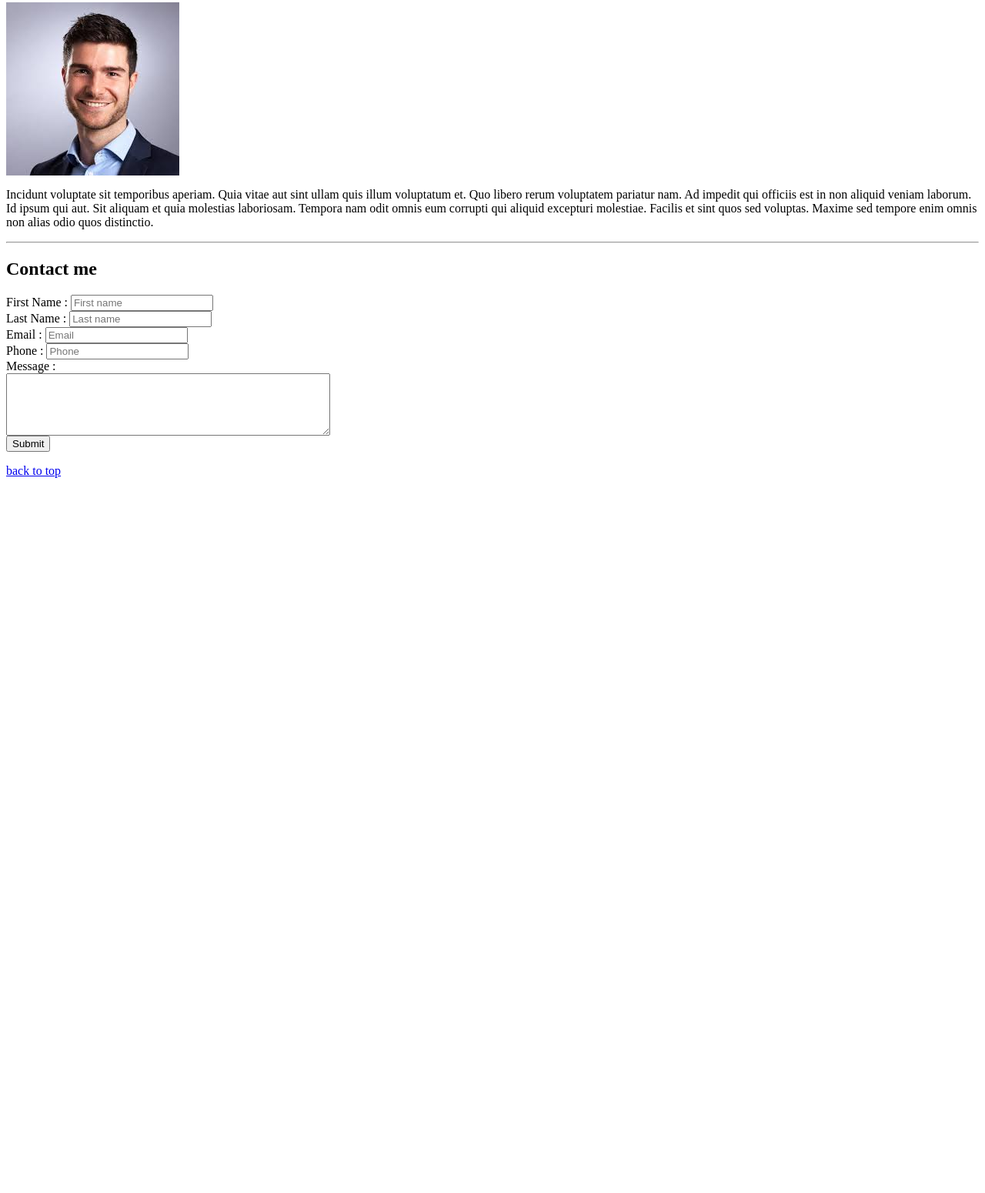
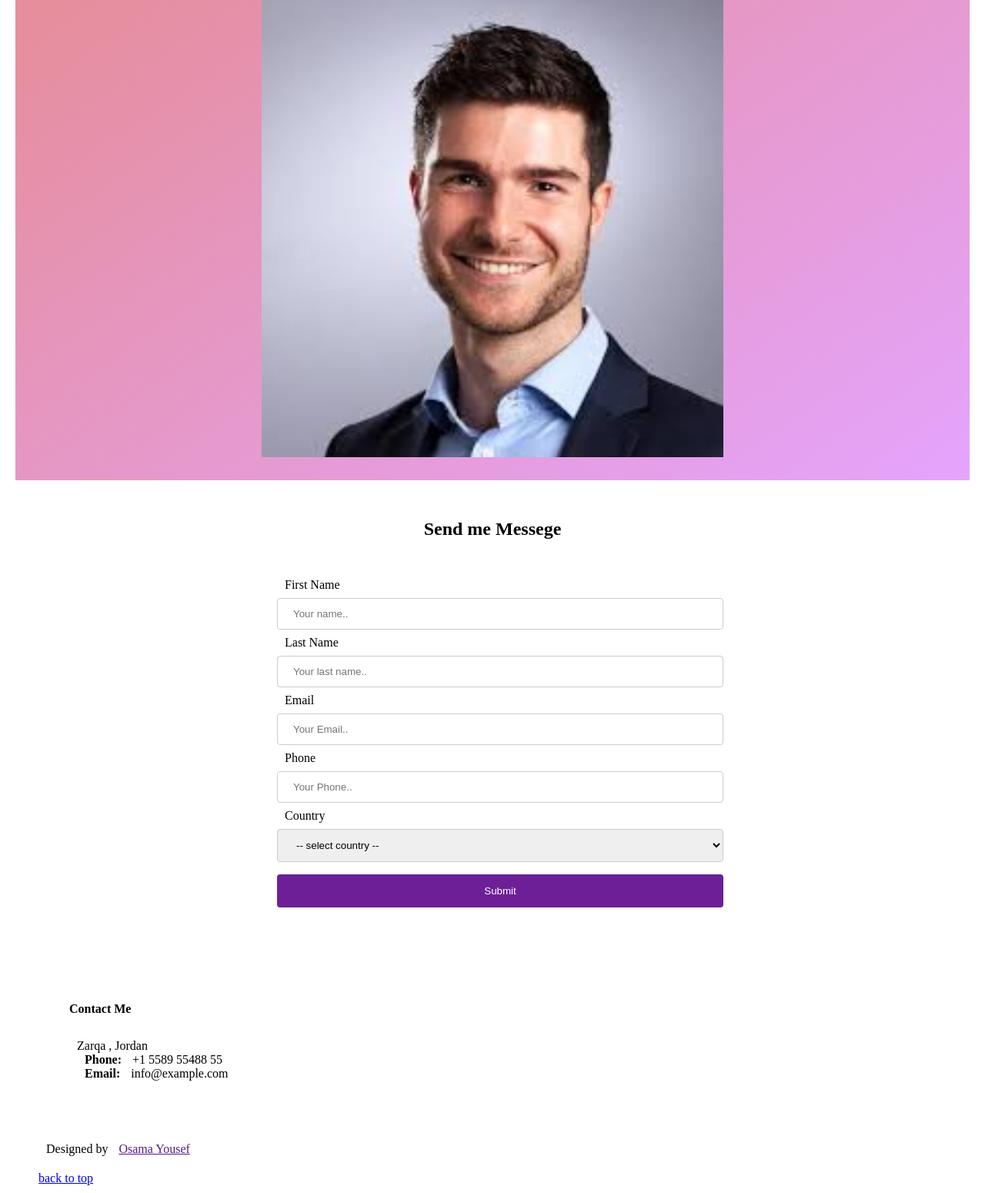
Before and after one commit to semo4/MyWebSite, a plain HTML site: page index.html in a window 1280 px wide. Shown: the part 1143-2693 px from the top of the page at 77% size. Before the commit the page ends 1772 px from the top, so only its background shows below. Drawn offline with Linux system fonts and the light colour scheme.

Commit message:
add css to html

```diff
--- a/index.html
+++ b/index.html
@@ -2,103 +2,134 @@
     <head>
         <title>Osama Yousef</title>
         <link rel="shortcut icon" type="image/x-icon" href="images/f.png" />
+        <link rel="stylesheet" href="style.css"/>
+
     </head>
     <body>
         <header>
             <nav>
                 <ul>
-                    <li id="home">Home
-                        <ol>
-                            <li>
-                                <a href="#one">Section 1</a>
-
-                            </li>
-                            <li>
-                                <a href="#two">Section 2</a>
-
-                            </li>
-                            <li>
-                                <a href="#three">section 3</a>
-                            </li>
-
-                        </ol>
-                    </li>
-                    <li><a href="#about">About me</a></li>
+                    <li id="home">Home</li>
+                    <li><a href="#about">About</a></li>
                     <li><a href="#contact">Contact</a></li>
 
                 </ul>
             </nav>
         </header>
-        <hr>
-        <section id="one">
+
+        <section id="one" class="section-one back-one">
             <div>
                 <h1>Progamming Language</h1>
-                <img src="images/images.jpg"></img>
+
                 <p>
                     A programming language is a formal language comprising a set of instructions that produce various kinds of output. Programming languages are used in computer programming to implement algorithms. Most programming languages consist of instructions for computers
                 </p>
+                <img src="images/images.jpg"></img>
+            </div>
+        </section>
+
+
+
+        <section id="three" class="section-one back-twq">
+            <div>
+                <h1>Version Control System</h1>
+
+
+                <p>
+                    In software engineering, version control is a class of systems responsible for managing changes to computer programs, documents, large web sites, or other collections of information. Version control is a component of software configuration management
+                </p>
+
+                    <img src="images/v.png"></img>
+            </div>
+        </section>
+
+        <section id="about" class="section-one back-three">
+            <div>
+                <h1>
+                    About me
+                </h1>
+
+                <p>
+                    Incidunt voluptate sit temporibus aperiam. Quia vitae aut sint ullam quis illum voluptatum et. Quo libero rerum voluptatem pariatur nam. Ad impedit qui officiis est in non aliquid veniam laborum. Id ipsum qui aut. Sit aliquam et quia molestias laboriosam. Tempora nam odit omnis eum corrupti qui aliquid excepturi molestiae. Facilis et sint quos sed voluptas. Maxime sed tempore enim omnis non alias odio quos distinctio.
+                </p>
+                <img src="images/i.jpg" alt="">
+            </div>
+        </section>
+
+
+        <section id="contact">
+            <div class="container">
+                <h1>
+                    Send me Messege
+                </h1>
+                <div class="form-contr">
+                    <form action="#">
+                        <label for="fname">First Name</label>
+                        <input type="text" id="fname" name="firstname" placeholder="Your name..">
+
+                        <label for="lname">Last Name</label>
+                        <input type="text" id="lname" name="lastname" placeholder="Your last name..">
+
+                        <label for="email">Email</label>
+                        <input type="email" id="email" name="email" placeholder="Your Email..">
+
+                        <label for="phone">Phone</label>
+                        <input type="tel" id="phone" name="phone" placeholder="Your Phone..">
+
+                        <label for="country">Country</label>
+                        <select id="country" name="country">
+                            <option value="">-- select country --</option>
+                          <option value="jordan">Jordan</option>
+                          <option value="syria">Syria</option>
+                          <option value="UAE">UAE</option>
+                          <option value="KAS">KSA</option>
+                        </select>
+
+                        <input type="submit" value="Submit">
+                      </form>
+                </div>
+
 
             </div>
         </section>
-        <hr>
-        <section id="two">
-            <div>
-                <h1>Progamming</h1>
-                <img src="images/download.png"></img>
-                <p>
-                    Computer programming is the process of designing and building an executable computer program to accomplish a specific computing result or to perform a specific task </p>
 
-            </div>
-        </section>
-        <hr>
-        <section id="three">
-            <div>
-                <h1>Version Control System</h1>
 
-                <img src="images/v.png"></img>
-                <p>
-                    In software engineering, version control is a class of systems responsible for managing changes to computer programs, documents, large web sites, or other collections of information. Version control is a component of software configuration management</p>
+        <footer>
+            <div class="footer-newsletter">
 
-            </div>
-        </section>
-        <hr>
-        <section id="about">
-            <h1>
-               About me
-            </h1>
-            <img src="images/i.jpg" alt="">
-            <p>
-                Incidunt voluptate sit temporibus aperiam. Quia vitae aut sint ullam quis illum voluptatum et. Quo libero rerum voluptatem pariatur nam. Ad impedit qui officiis est in non aliquid veniam laborum. Id ipsum qui aut. Sit aliquam et quia molestias laboriosam. Tempora nam odit omnis eum corrupti qui aliquid excepturi molestiae. Facilis et sint quos sed voluptas. Maxime sed tempore enim omnis non alias odio quos distinctio.
-            </p>
-        </section>
-        <hr>
 
-        <section id="contact">
-            <h1>
-               Contact me
-            </h1>
-            <form  action="">
-                <label>First Name :</label>
-                <input type="text" placeholder="First name"/>
-                <br>
-                <label>Last Name :</label>
-                <input type="text" placeholder="Last name"/>
-                <br>
-                <label>Email :</label>
-                <input type="email"  placeholder="Email"/>
-                <br>
-                <label>Phone :</label>
-                <input type="tel"  placeholder="Phone"/>
-                <br>
-                <label>Message :</label>
-                <br>
-                <textarea cols="50" rows="5"></textarea>
-                <br>
-                <button type="submit" name="Submit">Submit</button>
 
-            </form>
-        </section>
-        <a href="#home">back to top</a>
+              <div class="footer-top">
+                <div class="container">
+                  <div class="row">
+
+                    <div class="col-lg-3 col-md-6 footer-contact">
+                      <h4>Contact Me</h4>
+                      <p>
+                        Zarqa , Jordan <br>
+
+                        <strong>Phone:</strong> +1 5589 55488 55<br>
+                        <strong>Email:</strong> info@example.com<br>
+                      </p>
+
+                    </div>
+                  </div>
+                </div>
+              </div>
+
+              <div class="container">
+                <div class="credits">
+                  <!-- All the links in the footer should remain intact. -->
+                  <!-- You can delete the links only if you purchased the pro version. -->
+                  <!-- Licensing information: https://bootstrapmade.com/license/ -->
+                  <!-- Purchase the pro version with working PHP/AJAX contact form: https://bootstrapmade.com/eterna-free-multipurpose-bootstrap-template/ -->
+                  Designed by <a href="">Osama Yousef</a>
+                </div>
+              </div>
+              <a href="#home">back to top</a>
+        </footer>
+
+
 
     </body>
 </html>
--- /dev/null
+++ b/style.css
@@ -0,0 +1,131 @@
+*{
+    padding:10px;
+    margin:0;
+
+}
+
+header{
+
+    background:  #808080;
+    height:50px;
+}
+nav ul li {
+    position: relative;
+    left: 125px;
+
+    padding: 15px;
+    margin: 15px;
+
+    font-size: 20px;
+    align-items: center;
+    overflow: hidden;
+
+}
+nav ul a{
+    text-decoration: none;
+    color : black;
+}
+
+
+
+nav ul li{
+    margin : 0 auto;
+    display: inline;
+    padding: 5px;
+}
+
+.section-one{
+
+    display: flex;
+    justify-content: center;
+    align-items: center;
+    overflow: hidden;
+
+}
+.back-one{
+    background: linear-gradient(to bottom right, #E68A8B, #E5A4FD);
+}
+.back-two{
+    background: linear-gradient(to bottom right, #E68A8B, #E5A4FD);
+}
+.back-three{
+    background: linear-gradient(to bottom right, #E68A8B, #E5A4FD);
+}
+h1{
+
+    text-align: center;
+    margin: 20px;;
+}
+
+p{
+    justify-content: center;
+    padding: 20px;
+}
+.section-one img
+{
+    display: block;
+  margin-left: auto;
+  margin-right: auto;
+  width: 50%;
+}
+
+
+.form-contr{
+    position: relative;
+
+    width: 50%;
+    align-items: center;
+    justify-items: center;
+    left: 25%;
+
+}
+
+
+
+section input[type=text], select {
+    width: 100%;
+    padding: 12px 20px;
+    margin: 8px 0;
+    display: inline-block;
+    border: 1px solid #ccc;
+    border-radius: 4px;
+    box-sizing: border-box;
+  }
+  section input[type=email], select {
+    width: 100%;
+    padding: 12px 20px;
+    margin: 8px 0;
+    display: inline-block;
+    border: 1px solid #ccc;
+    border-radius: 4px;
+    box-sizing: border-box;
+  }
+
+  section input[type=tel], select {
+    width: 100%;
+    padding: 12px 20px;
+    margin: 8px 0;
+    display: inline-block;
+    border: 1px solid #ccc;
+    border-radius: 4px;
+    box-sizing: border-box;
+  }
+
+section input[type=submit] {
+    width: 100%;
+    background-color: #6D1F98;
+    color: white;
+    padding: 14px 20px;
+    margin: 8px 0;
+    border: none;
+    border-radius: 4px;
+    cursor: pointer;
+  }
+
+  section  input[type=submit]:hover {
+    background-color: #6D1F98;
+  }
+  footer{
+      margin-top: 5px;;
+      height: 150px;
+  }
```
